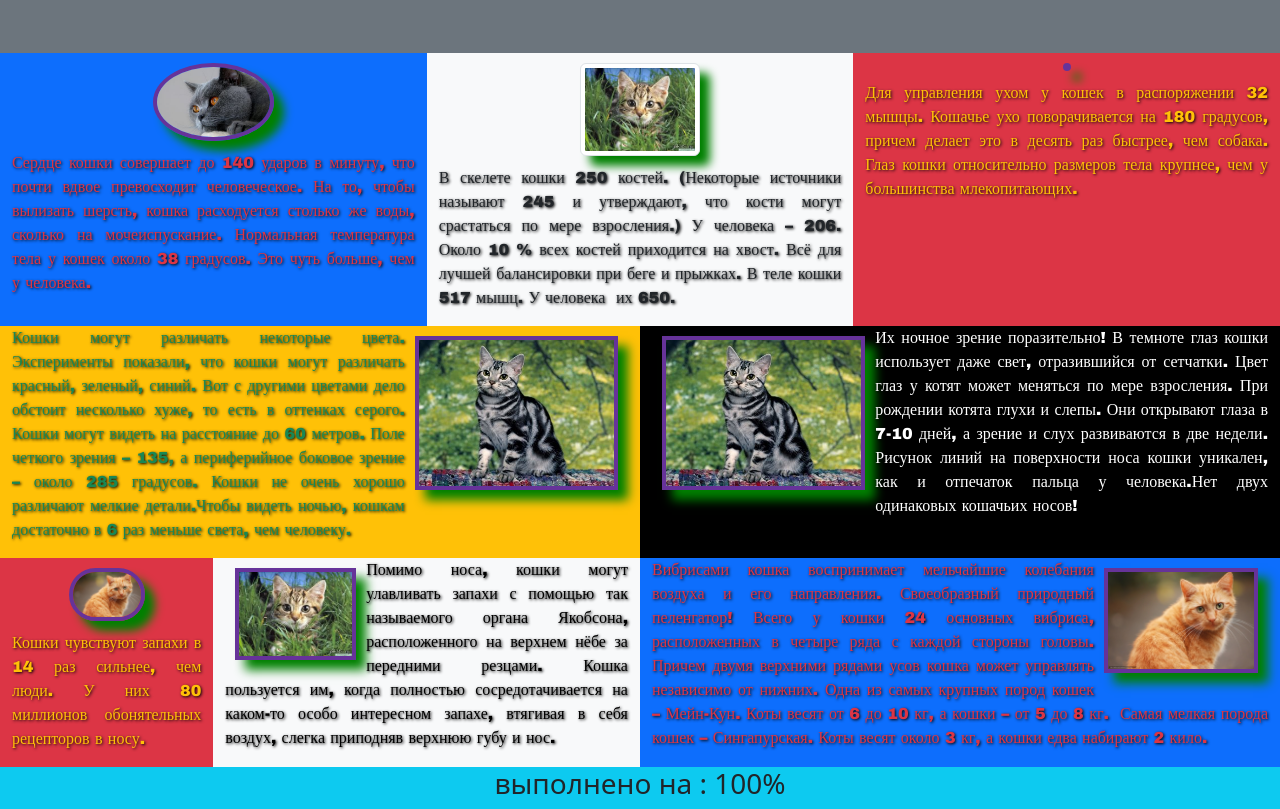
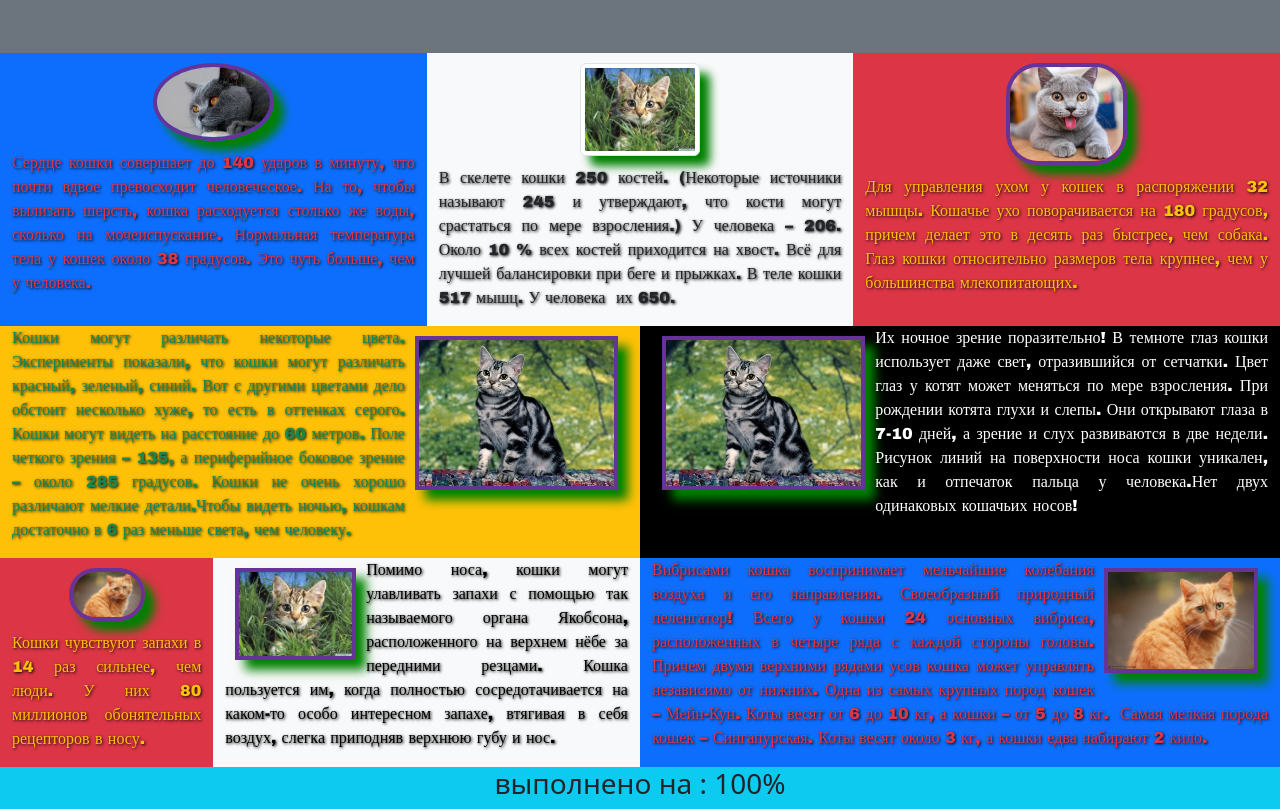
Before and after one commit to BareonZahar/Sait9, a plain HTML site: page index.html in a window 1280 px wide. Shown: the part 109-918 px from the top of the page. Drawn offline with nearby package versions, Linux system fonts and the light colour scheme.

Commit message:
Update index.html

```diff
--- a/index.html
+++ b/index.html
@@ -29,7 +29,7 @@
                 </p>
           </div>
            <div class="col-md-4 bg-danger text-warning">
-               <img src="/k4.jpg" class="rounded-5" alt="" width="30%">
+               <img src="../img/k4.jpg" class="rounded-5" alt="" width="30%">
                 <p>Для управления ухом у кошек в распоряжении 32 мышцы. Кошачье ухо поворачивается на 180 градусов, причем делает это в десять раз быстрее, чем собака.
 Глаз кошки относительно размеров тела крупнее, чем у большинства млекопитающих.
                 </p>
```
